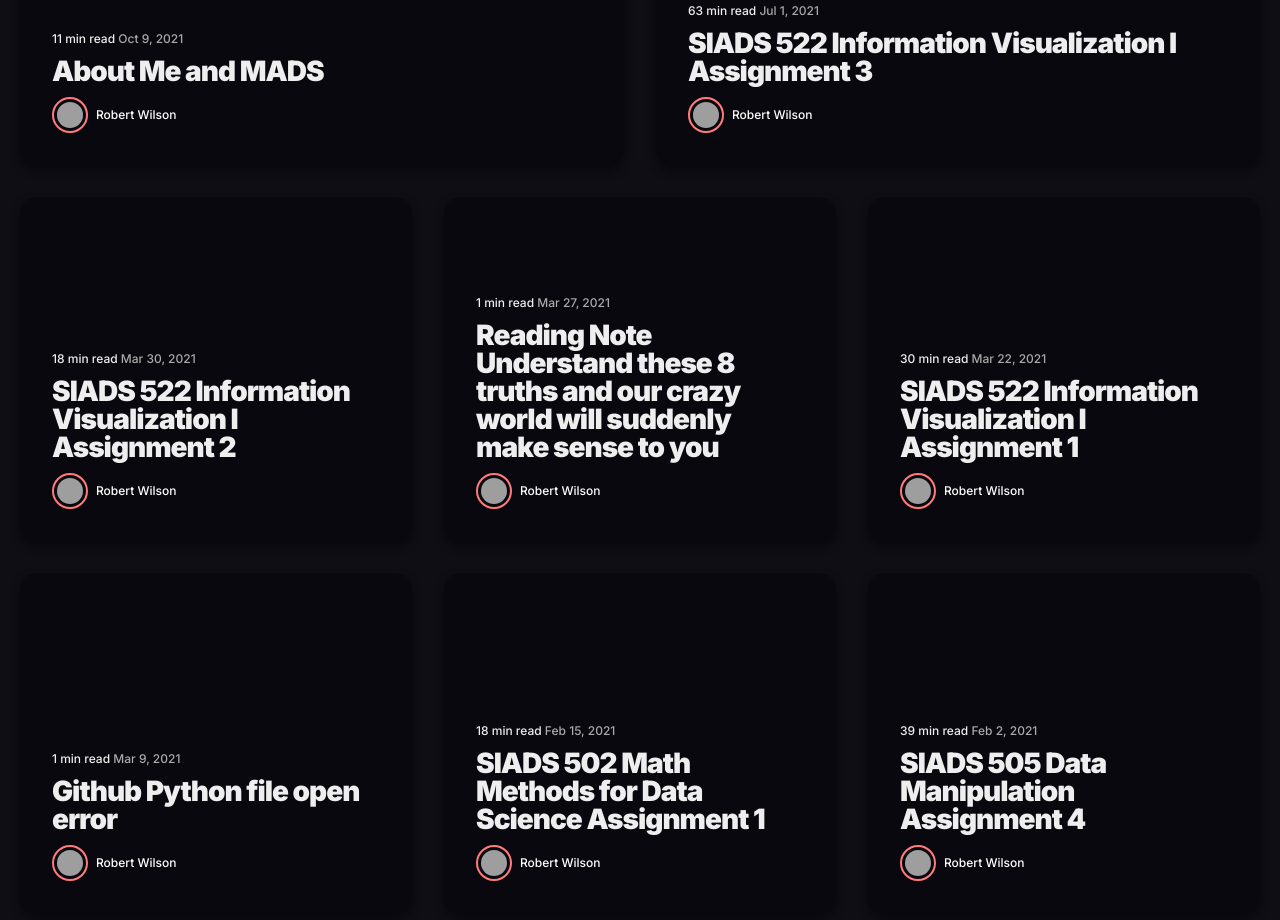
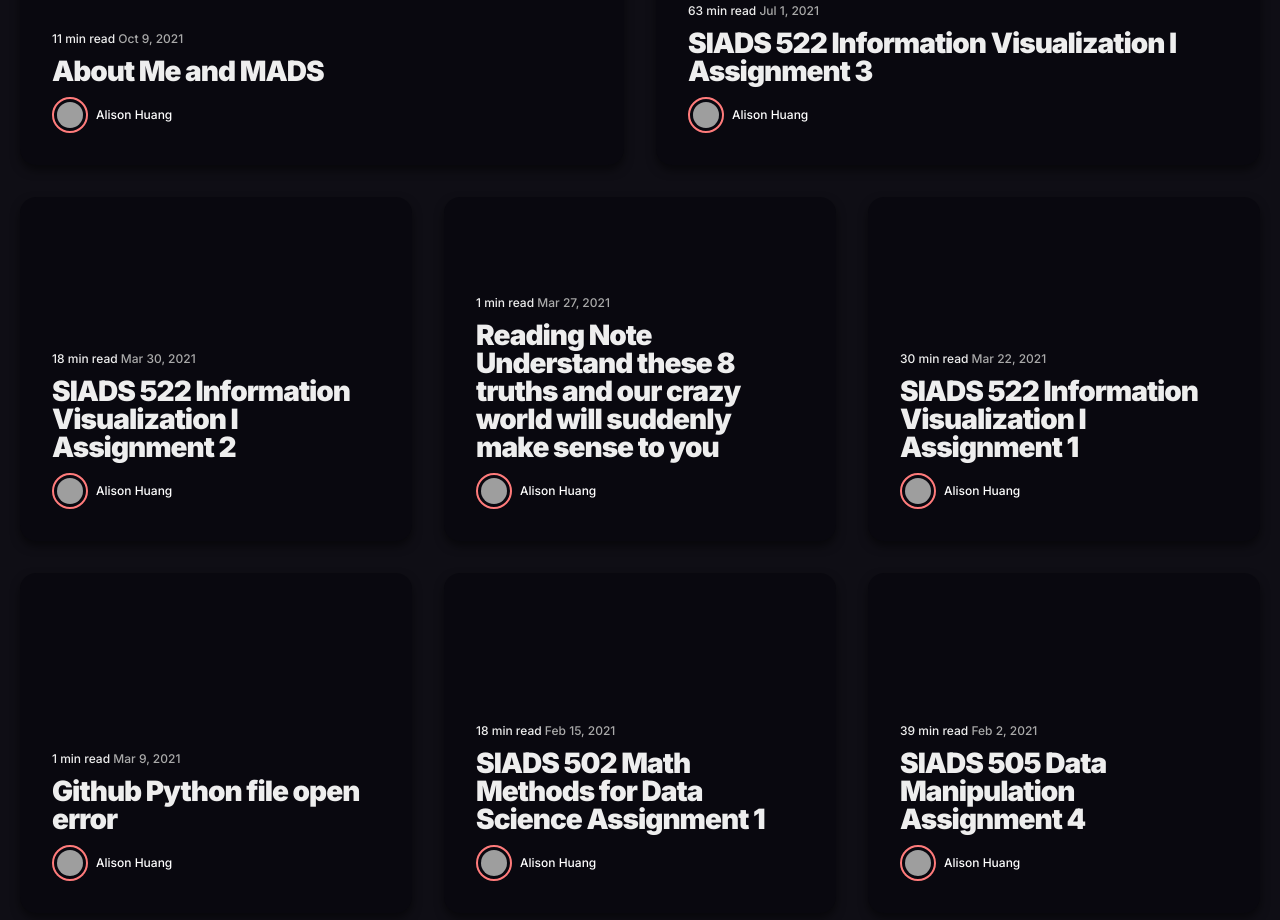
Before and after one commit to alisongh/alisongh.github.io, a Jekyll site: the page built from index.html, in a window 1280 px wide and 1400 px high, scrolled down 751 px, cut to the strip 153-1112 px from the top of the window. Shown: the top 920 px of the strip. Built offline with Jekyll 4.4.1, drawn with Linux system fonts in a browser that asks for light colours; nearby versions of some CDN libraries; the list of posts is cut into pages by our own code; some of the changed text lies outside the part shown; grey boxes are pictures that could not be loaded.

Commit message:
Update _config.yml

```diff
--- a/_config.yml
+++ b/_config.yml
@@ -10,14 +10,14 @@ url: "" # The base hostname & protocol for your site, e.g. http://example.com
 #-------------------------------
 # Author Settings
 author:
-  name: Robert Wilson
+  name: Alison Huang
   avatar: '/images/15.jpg'
 
 
 #-------------------------------
 # Hero Settings
 hero:
-  title: Robert Wilson
+  title: Alison Huang
   description: Thoughts, stories and ideas.
   image: '/images/01.jpg'
 
```
